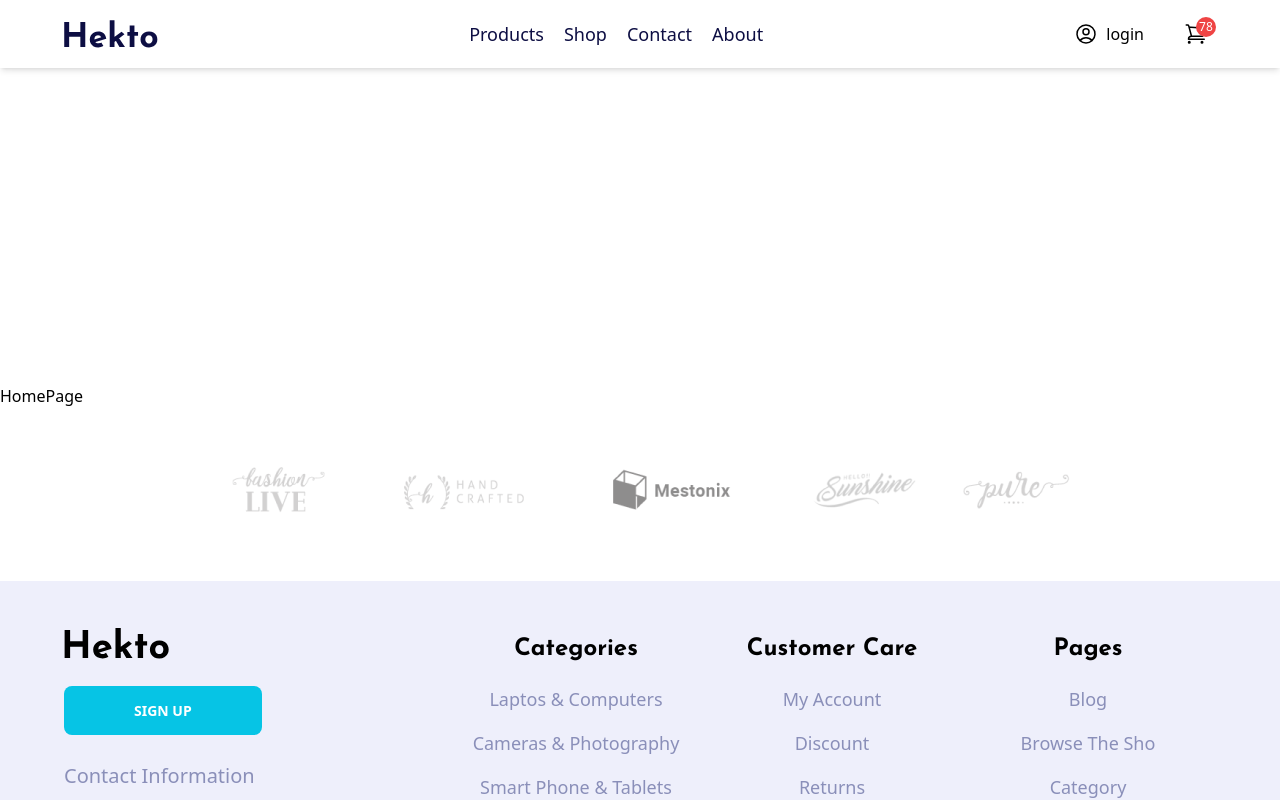
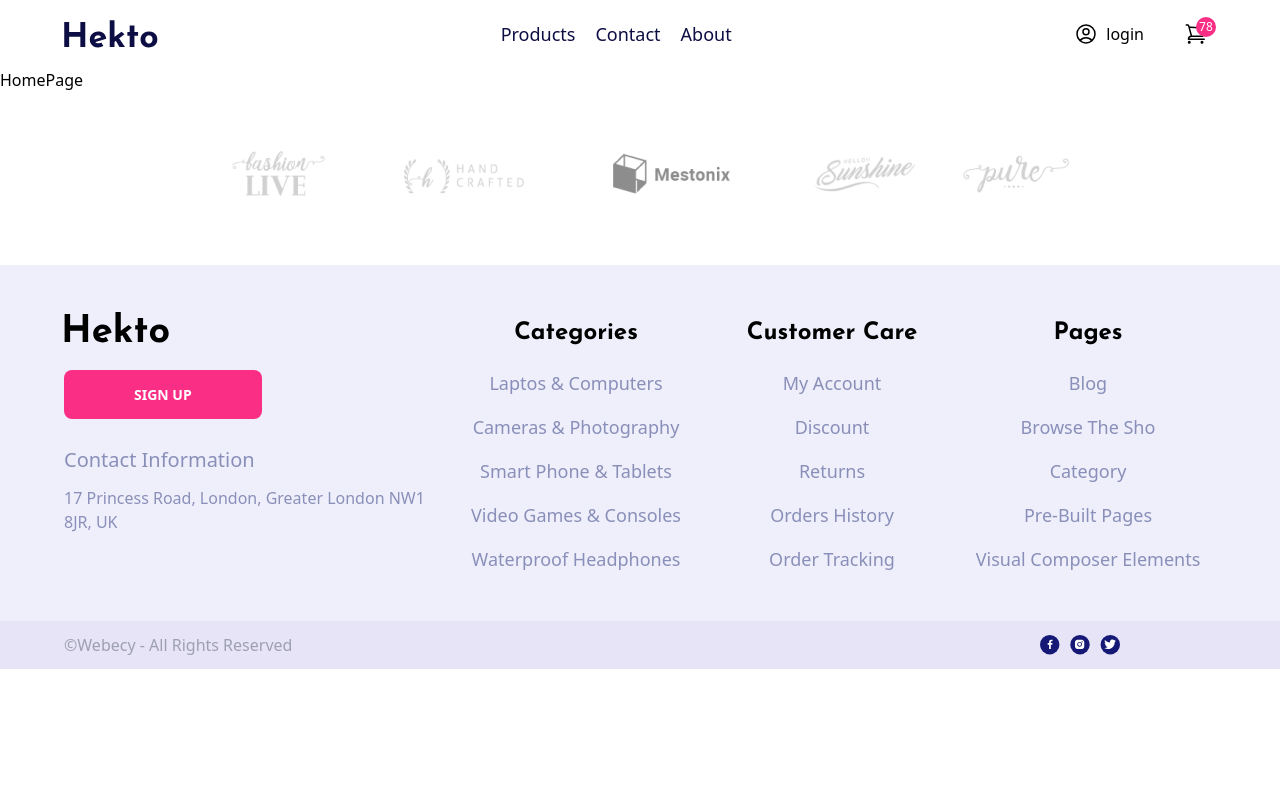
Before and after one commit to nikhea/fortuneEcommerce, a Next.js app: page / in a window 1280 px wide. Shown: the top 800 px of the page. Built offline with nearby package versions, Linux system fonts and the light colour scheme.

Commit message:
styling navbar

```diff
--- /dev/null
+++ b/app/not-found.tsx
@@ -0,0 +1,7 @@
+"use client";
+
+const NotFound = () => {
+  return <div>NotFound</div>;
+};
+
+export default NotFound;
--- a/app/page.tsx
+++ b/app/page.tsx
@@ -1,5 +1,5 @@
 const HomePage = () => {
-  return <div className=" mt-96">HomePage</div>;
+  return <div>HomePage</div>;
 };
 
 export default HomePage;
--- a/components/FormElement/Button/Button.tsx
+++ b/components/FormElement/Button/Button.tsx
@@ -17,13 +17,14 @@ type IButton = {
 const style = {
   btn: `border-0 border-solid bg-transparen min-w-[10px] w-fit not-italic font-[400] text-[14px] outline-none cursor-pointer mx-0 py-[1em] px-0`,
   disabled: `cursor-not-allowed`,
-  primary: `text-white font-bold bg-[#06c4e5] `,
+  primary: `text-white font-bold bg-primary `,
   rounded: `rounded-[40px] `,
   full: `w-full`,
   curve: `rounded-[8px] `,
   uppercase: `uppercase`,
   padding: `!px-[5em] !py-[1em]`,
 };
+// bg-[#06c4e5]
 const Button: FC<IButton> = ({
   children,
   primary,
--- a/components/Layout/Footer/footer.module.scss
+++ b/components/Layout/Footer/footer.module.scss
@@ -2,7 +2,7 @@
   @apply lg:grid grid-cols-12 place-content-center h-full;
 }
 .footer__bg {
-  @apply bg-[#EEEFFB] py-10  text-[#8A8FB9];
+  @apply bg-secondary py-10  text-[#8A8FB9];
   .footer__right {
     @apply grid place-items-center text-center lg:place-items-start lg:text-start  lg:flex flex-col  col-start-1 col-end-5 justify-evenly space-y-5 mb-10;
     .footer__rightText {
--- a/components/Layout/header/headerData.ts
+++ b/components/Layout/header/headerData.ts
@@ -3,10 +3,10 @@ export const NavItems = [
     name: "products",
     link: "/products",
   },
-  {
-    name: "shop",
-    link: "/shop",
-  },
+  // {
+  //   name: "shop",
+  //   link: "/shop",
+  // },
   {
     name: "contact",
     link: "/contact",
--- a/components/Layout/header/mainNav.tsx
+++ b/components/Layout/header/mainNav.tsx
@@ -1,4 +1,5 @@
 "use client";
+import { useState } from "react";
 import style from "./style/mainHeader.module.scss";
 import HeaderIcon from "./headerIcon";
 import { NavItems } from "./headerData";
@@ -7,26 +8,46 @@ import { usePathname } from "next/navigation";
 import { UserCircleIcon, ShoppingCartIcon } from "@heroicons/react/24/outline";
 const mainNav = () => {
   const pathname = usePathname();
-  console.log(pathname);
-
+  const [background, setBackground] = useState(false);
+  const ChangeBackground = () => {
+    if (window.scrollY >= 90) {
+      setBackground(true);
+    } else {
+      setBackground(false);
+    }
+  };
+  window.addEventListener("scroll", ChangeBackground);
   const displayNameItems = NavItems.map((links, idx) => (
-    <li key={idx} className={`${pathname == links.link ? style.active : ""}`}>
+    <li
+      key={idx}
+      className={`${
+        pathname == links.link ? `${style.active} transistionMode` : ""
+      }`}
+    >
       <Link href={links.link}>{links.name} </Link>
     </li>
   ));
   return (
-    <div className={style.mainHeaderBg}>
+    <div
+      className={` ${style.mainHeaderBgNormal} ${
+        background ? `${style.mainHeaderBgActive} transistionMode` : ""
+      }`}
+    >
       <div className={`${style.mainHeader} container`}>
-        <HeaderIcon />
+        <Link href="/">
+          <HeaderIcon />
+        </Link>
         <ul>{displayNameItems}</ul>
         <div className={style.subHeaderLeft}>
-          <div className={style.subHeader__content}>
-            <UserCircleIcon className={style.icons} />
-            <h1>login</h1>
-          </div>
+          <Link href="/login">
+            <div className={style.subHeader__content}>
+              <UserCircleIcon className={style.icons} />
+              <h1>login</h1>
+            </div>
+          </Link>
           <div className={`${style.subHeader__content} relative`}>
             <ShoppingCartIcon className={style.icons} />
-            <span className="absolute left-[12px] top-[-5px] bg-red-500  w-5 h-5 rounded-full flex justify-center items-center">
+            <span className="absolute left-[12px] top-[-5px] bg-primary  w-5 h-5 rounded-full flex justify-center items-center">
               <h1 className="text-[12px] text-white">78</h1>
             </span>
           </div>
--- a/components/Layout/header/style/mainHeader.module.scss
+++ b/components/Layout/header/style/mainHeader.module.scss
@@ -1,5 +1,9 @@
-.mainHeaderBg {
-  @apply fixed bg-white top-0 left-0 right-0 shadow-md;
+.mainHeaderBgNormal {
+  @apply sticky bg-white top-0 left-0 right-0;
+}
+
+.mainHeaderBgActive {
+  @apply shadow-pink-200 shadow-md;
 }
 
 .mainHeader {
@@ -12,7 +16,7 @@
       @apply capitalize text-[#0D0E43] text-lg;
     }
     li.active {
-      // @apply bg-orange-400 text-white;
+      @apply text-primary border-0 hover:border-b-2 rounded-sm;
     }
   }
 }
--- a/styles/globals.css
+++ b/styles/globals.css
@@ -11,3 +11,6 @@ font-family: 'Roboto', sans-serif; */
 .container {
   @apply w-[90%] m-auto;
 }
+.transistionMode {
+  @apply transition	duration-500	ease-in	delay-200;
+}
--- a/tailwind.config.js
+++ b/tailwind.config.js
@@ -14,7 +14,8 @@ module.exports = {
         Josefin: ["Josefin Sans", "sans-serif"],
       }, //end of fontFamily
       colors: {
-        primary: "",
+        primary: "#FB2E86",
+        secondary: "#EEEFFB",
       },
     },
   },
```
